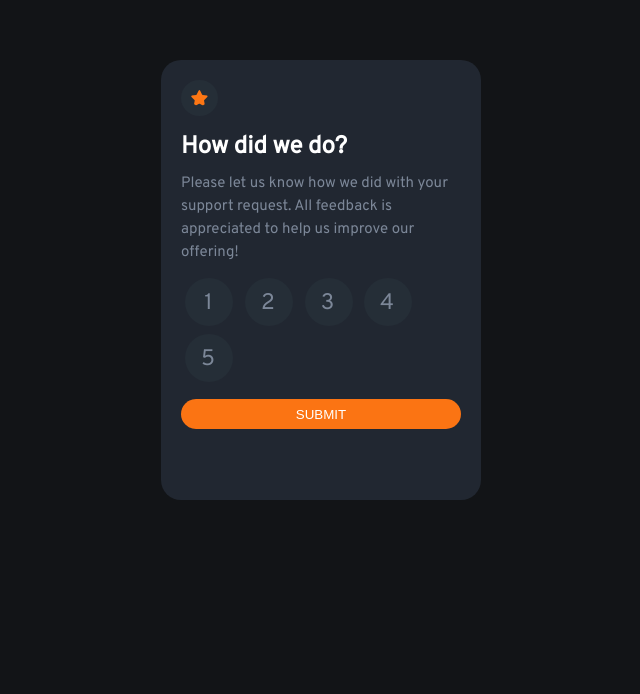
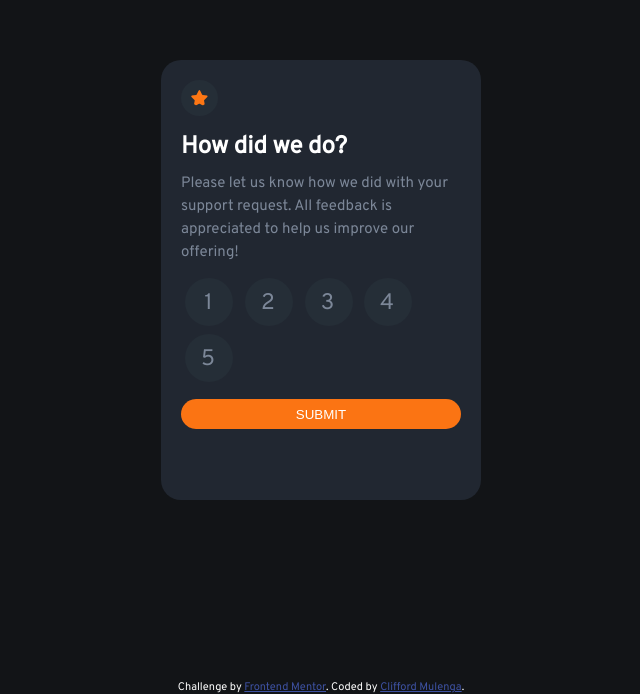
Before and after one commit to CliffordMulenga/reactive-rating-component-javascript, a plain HTML site: page index.html in a window 1280 px wide. Shown: the part 120-814 px from the top of the page, without its empty margins (319-959 px from the left). Drawn offline with Linux system fonts and the light colour scheme.

Commit message:
Update index.html

```diff
--- a/index.html
+++ b/index.html
@@ -52,10 +52,10 @@
 
 
 
-  <!-- <div class="attribution">
+  <div class="attribution">
     Challenge by <a href="https://www.frontendmentor.io?ref=challenge" target="_blank">Frontend Mentor</a>.
-    Coded by <a href="#">Clifford Mulenga</a>.
-  </div> -->
+    Coded by <a href="clifford-mulenga.vercel.app">Clifford Mulenga</a>.
+  </div>
   <script src="/script/script.js"></script>
 </body>
 </html>
```
